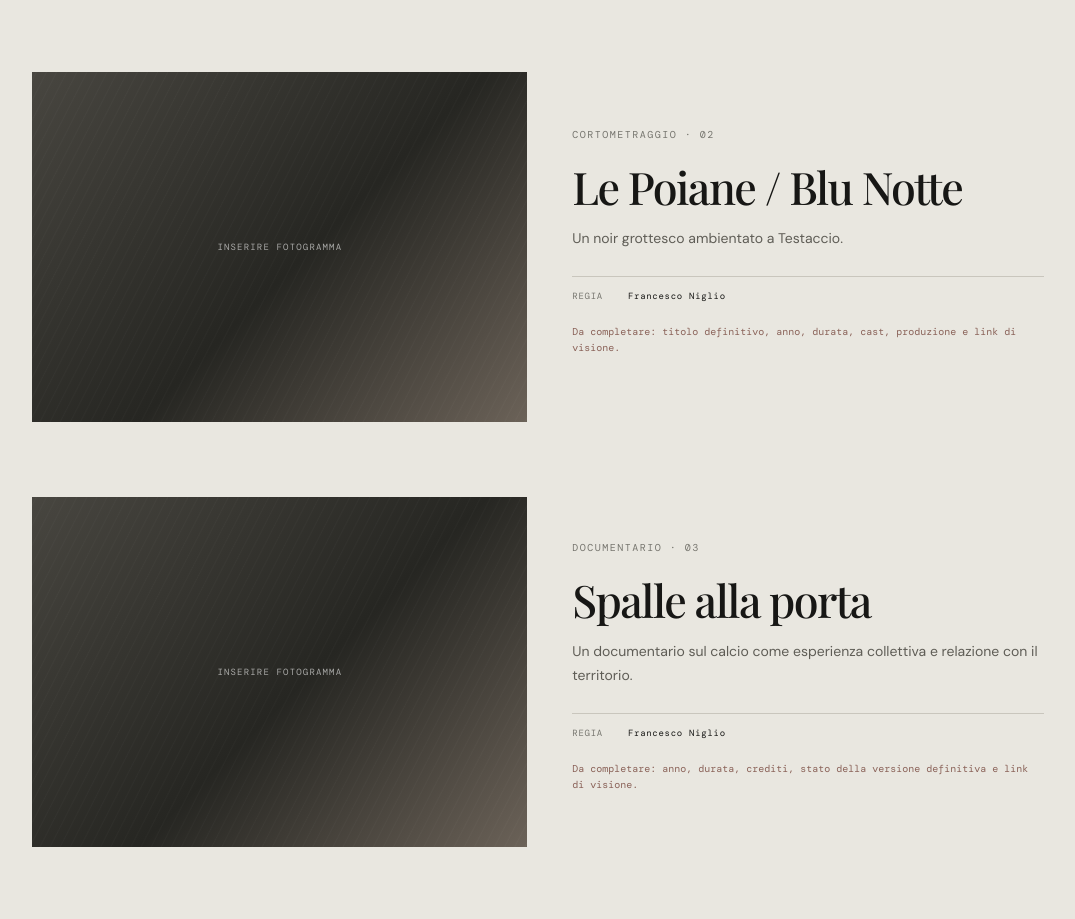
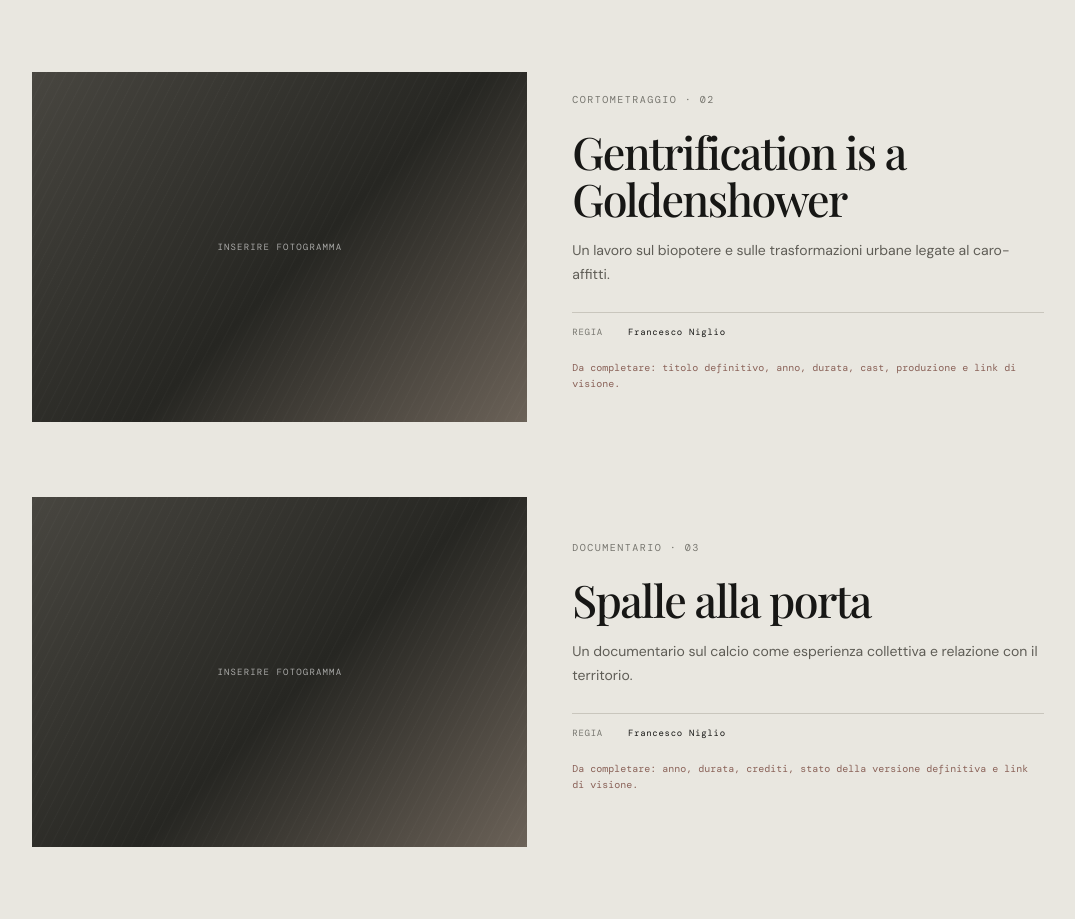
Before and after one commit to byfrancesconiglio/francesco-niglio.github.io, a plain HTML site: page film.html in a window 1280 px wide. Shown: the part 840-1759 px from the top of the page, without its empty margins (102-1177 px from the left). Drawn offline with nearby package versions, Linux system fonts and the light colour scheme; a web font is replaced by a local one.

Commit message:
Update film.html

```diff
--- a/film.html
+++ b/film.html
@@ -11,7 +11,7 @@
   <div class="page-top"><p class="eyebrow">02 — FILMOGRAFIA</p><h1>Film<span class="period">.</span></h1><p class="page-lead">Una selezione di lavori realizzati. Schede, immagini e materiali saranno progressivamente aggiornati.</p></div>
   <div class="film-list">
     <article class="film-entry" id="aspettando-la-rivoluzione"><div class="entry-image image-placeholder"><span>INSERIRE FOTOGRAMMA</span></div><div class="entry-copy"><p class="eyebrow">CORTOMETRAGGIO · 01</p><h2>Aspettando la rivoluzione</h2><p>Un cortometraggio ambientato a Napoli, tra attesa, immaginario collettivo e tensioni individuali.</p><div class="credits"><span>REGIA</span><span>Francesco Niglio</span></div><p class="asset-note">Da completare: anno, durata, cast, produzione, festival e link di visione.</p></div></article>
-    <article class="film-entry" id="le-poiane"><div class="entry-image image-placeholder"><span>INSERIRE FOTOGRAMMA</span></div><div class="entry-copy"><p class="eyebrow">CORTOMETRAGGIO · 02</p><h2>Le Poiane / Blu Notte</h2><p>Un noir grottesco ambientato a Testaccio.</p><div class="credits"><span>REGIA</span><span>Francesco Niglio</span></div><p class="asset-note">Da completare: titolo definitivo, anno, durata, cast, produzione e link di visione.</p></div></article>
+    <article class="film-entry" id="le-poiane"><div class="entry-image image-placeholder"><span>INSERIRE FOTOGRAMMA</span></div><div class="entry-copy"><p class="eyebrow">CORTOMETRAGGIO · 02</p><h2>Gentrification is a Goldenshower</h2><p>Un lavoro sul biopotere e sulle trasformazioni urbane legate al caro-affitti.</p><div class="credits"><span>REGIA</span><span>Francesco Niglio</span></div><p class="asset-note">Da completare: titolo definitivo, anno, durata, cast, produzione e link di visione.</p></div></article>
     <article class="film-entry" id="spalle-alla-porta"><div class="entry-image image-placeholder"><span>INSERIRE FOTOGRAMMA</span></div><div class="entry-copy"><p class="eyebrow">DOCUMENTARIO · 03</p><h2>Spalle alla porta</h2><p>Un documentario sul calcio come esperienza collettiva e relazione con il territorio.</p><div class="credits"><span>REGIA</span><span>Francesco Niglio</span></div><p class="asset-note">Da completare: anno, durata, crediti, stato della versione definitiva e link di visione.</p></div></article>
     <article class="film-entry" id="gentrification"><div class="entry-image image-placeholder"><span>INSERIRE FOTOGRAMMA</span></div><div class="entry-copy"><p class="eyebrow">CORTOMETRAGGIO · 04</p><h2>Gentrification is a Goldenshower</h2><p>Un lavoro sul biopotere e sulle trasformazioni urbane legate al caro-affitti.</p><div class="credits"><span>REGIA</span><span>Francesco Niglio</span></div><p class="asset-note">Da completare: anno, durata, crediti e link di visione.</p></div></article>
   </div>
```
